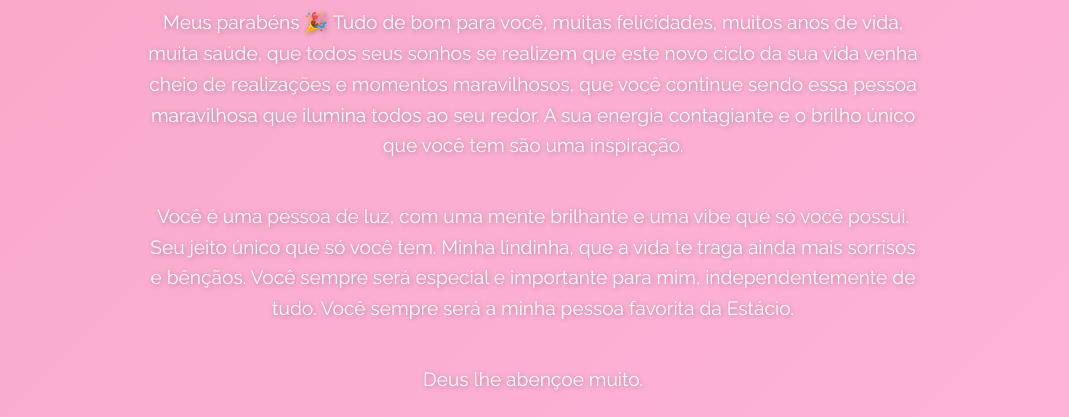
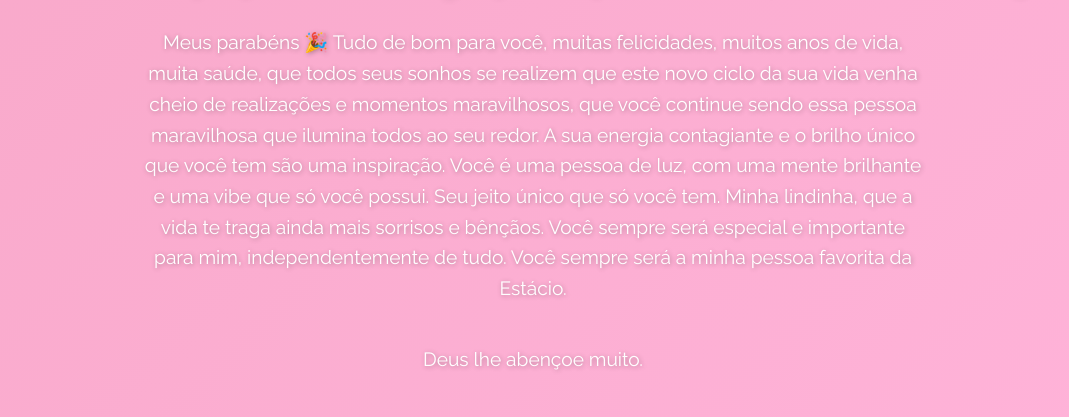
Before and after one commit to mrkevyn/happy-birthday-Jessy, a plain HTML site: page index.html in a window 1280 px wide. Shown: the part 383-800 px from the top of the page, without its empty margins (107-1176 px from the left). Drawn offline with Linux system fonts and the light colour scheme.

Commit message:
Update index.html

```diff
--- a/index.html
+++ b/index.html
@@ -19,11 +19,9 @@
       que este novo ciclo da sua vida venha cheio de realizações e momentos maravilhosos, que você continue sendo essa pessoa
       maravilhosa que ilumina todos ao seu redor. A sua energia contagiante e o brilho único que você tem são
       uma inspiração.
-      <p class="mensagem-adicional">
       Você é uma pessoa de luz, com uma mente brilhante e uma vibe que só você possui. Seu jeito único que só você tem.
       Minha lindinha, que a vida te traga ainda mais sorrisos e bênçãos. Você sempre será
       especial e importante para mim, independentemente de tudo. Você sempre será a minha pessoa favorita da Estácio.
-    </p>
     <p class="mensagem-adicional">
       Deus lhe abençoe muito.
     </p>
```
